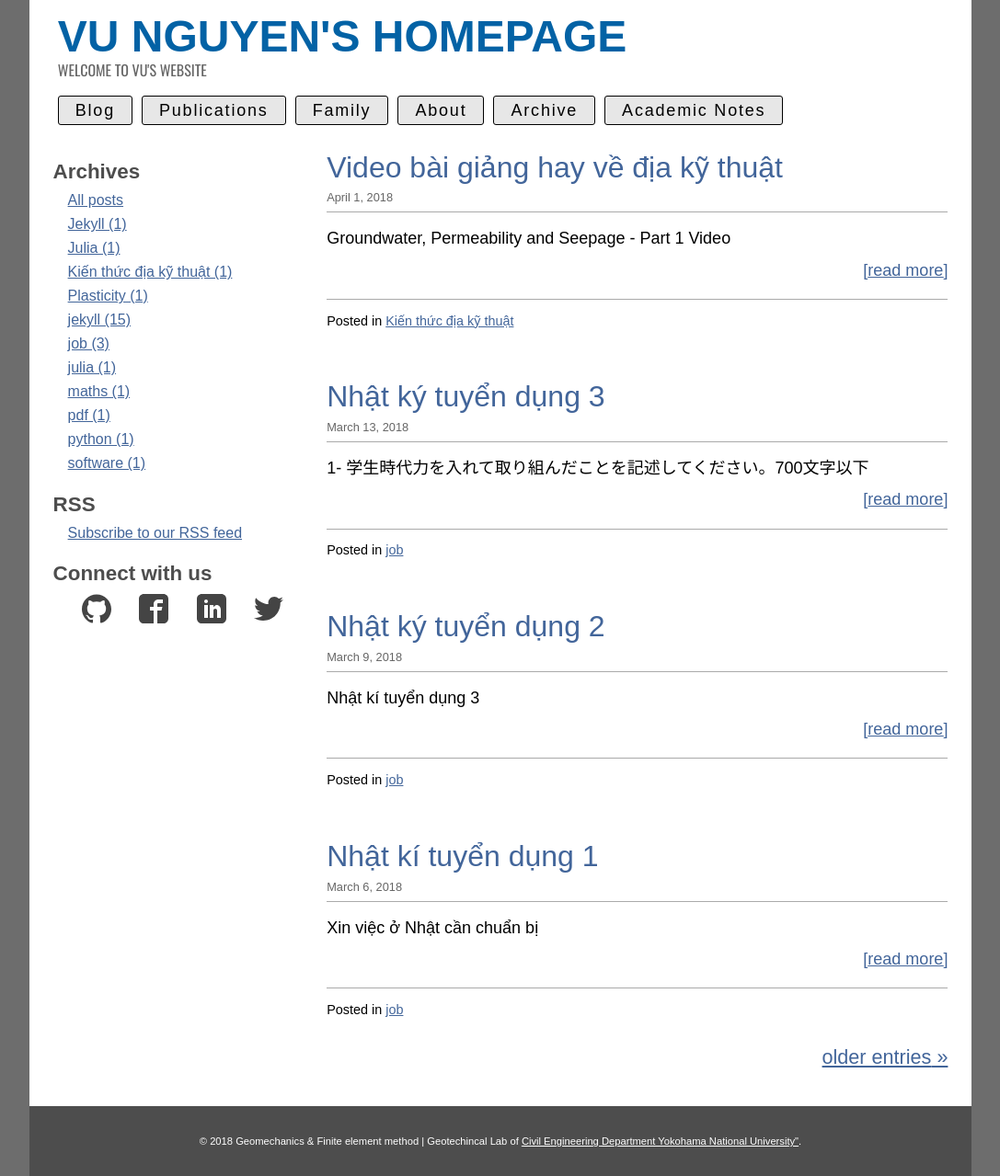
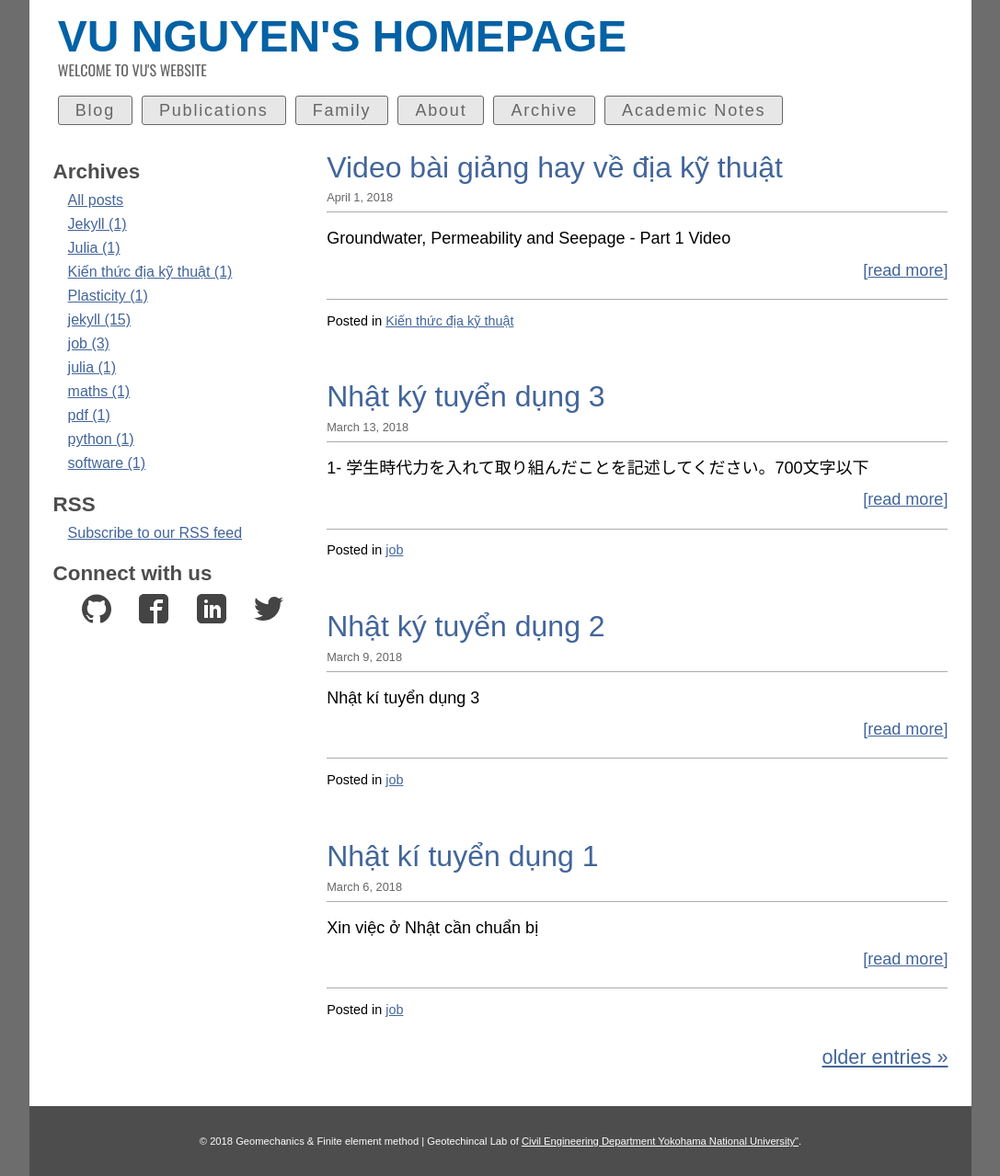
Before and after one commit to quangvunp/geomechanics, a Jekyll site: the page built from index.html, in a window 1280 px wide. Shown: the whole page at 92% size, without its empty margins (96-1183 px from the left). Built offline with Jekyll 4.4.1, drawn with Linux system fonts in a browser that asks for light colours; the list of posts is cut into pages by our own code.

Commit message:
Update main.css

```diff
--- a/css/main.css
+++ b/css/main.css
@@ -8,7 +8,7 @@
 font: 700, 13px, Helvetica;
 margin-right: 10px;
 box-sizing: border-box;
-color: black;
+color: #666;
 }
 /* Portions of styles taken from or modified from normalize.css */
 /*! normalize.css v3.0.2 | MIT License | git.io/normalize */
@@ -676,7 +676,8 @@
 	width:100%;
 }
 nav li a:hover {
-	color: white;
+	color: #000;
+	background-color: #dadada;
 }
 /*toggle check styles*/
 .toggle-label {
```
